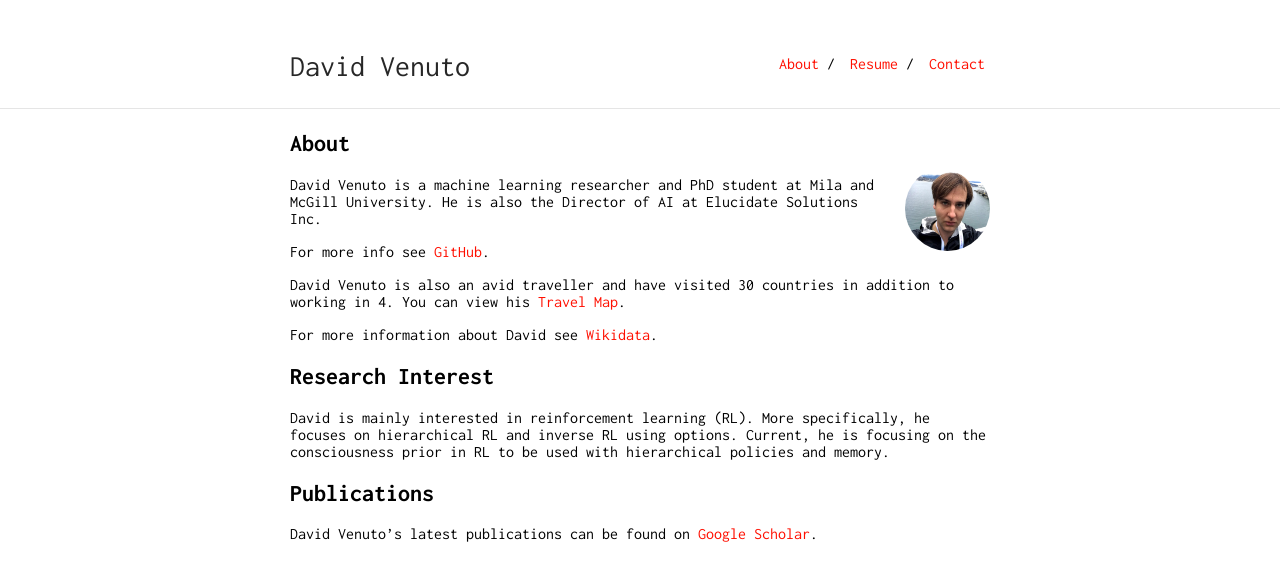
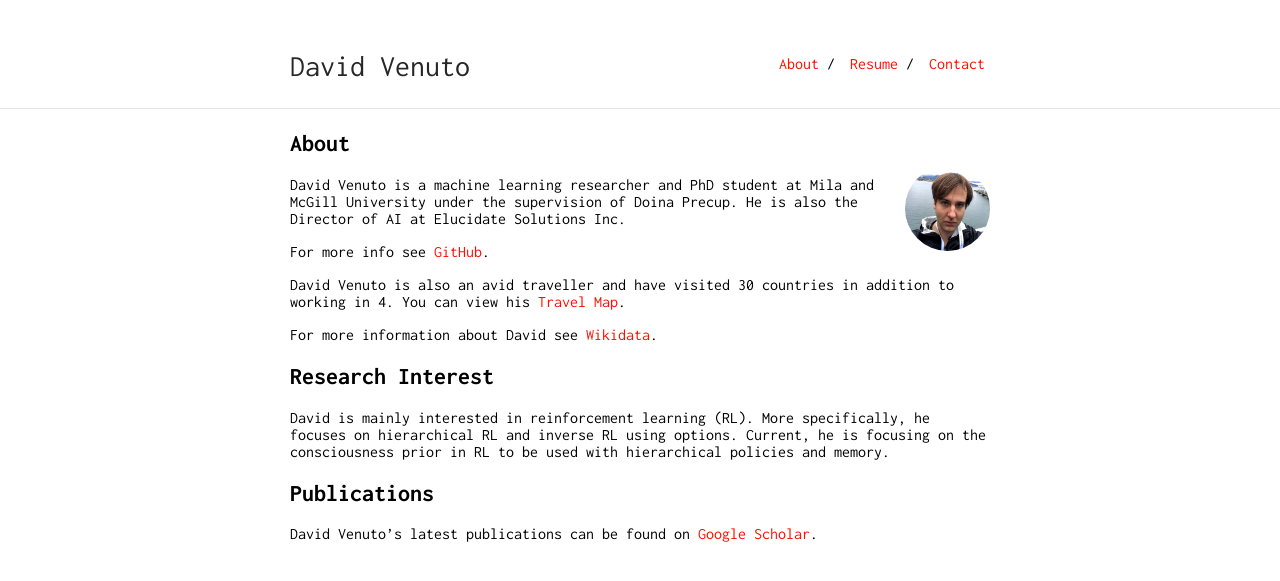
Before and after one commit to dvVenuto/dvvenuto.github.io, a Jekyll site: the page built from index.md, in a window 1280 px wide. Shown: the top 581 px of the page. Built offline with Jekyll 4.4.1, drawn with Linux system fonts in a browser that asks for light colours; our own code applies the rules of GitHub Pages for plain Markdown files.

Commit message:
Update index.md

```diff
--- a/index.md
+++ b/index.md
@@ -6,7 +6,7 @@ layout: default
 
 <img class="profile-picture" src="434.jpg">
 
-David Venuto is a machine learning researcher and PhD student at Mila and McGill University.  He is also the Director of AI at Elucidate Solutions Inc.
+David Venuto is a machine learning researcher and PhD student at Mila and McGill University under the supervision of Doina Precup.  He is also the Director of AI at Elucidate Solutions Inc.
 
 For more info see [GitHub](https://github.com/dvVenuto).
 
```
